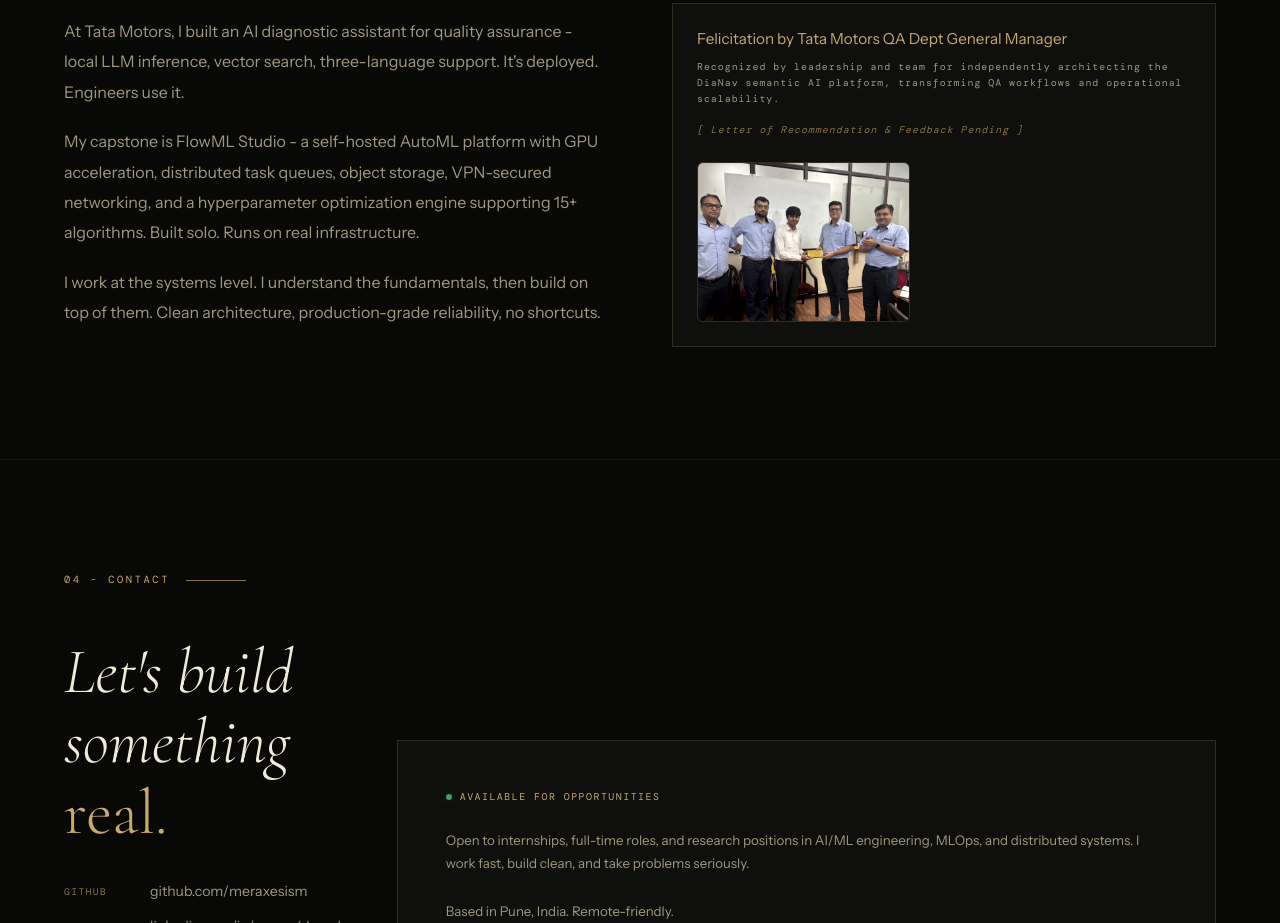
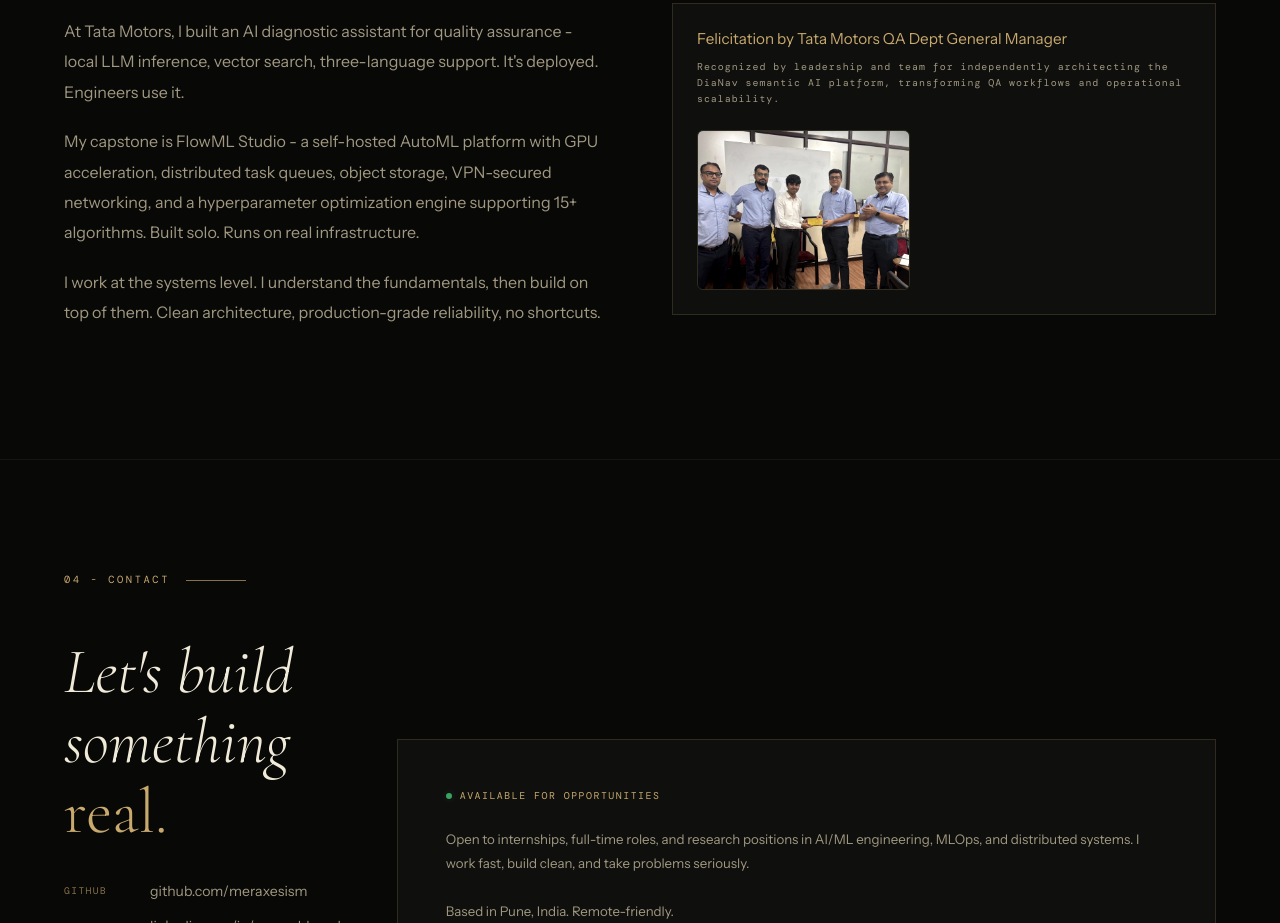
Before and after one commit to meraxesism/portfolio_typeshi, a Next.js app: page / in a window 1280 px wide. Shown: the part 4300-5223 px from the top of the page. Built offline with nearby package versions, Linux system fonts and the light colour scheme; a web font is replaced by a local one.

Commit message:
update: remove pending feedback text from recognition card

```diff
--- a/src/app/page.tsx
+++ b/src/app/page.tsx
@@ -447,8 +447,7 @@
           </div>
           <div className="cert-issuer" style={{ color: 'var(--cream-dim)', lineHeight: '1.6' }}>
             Recognized by leadership and team for independently architecting the DiaNav semantic AI platform, transforming QA workflows and operational scalability.
-            <br/><br/>
-            <em style={{ color: 'var(--gold-dim)' }}>[ Letter of Recommendation & Feedback Pending ]</em>
+
           </div>
         </div>
 
```
